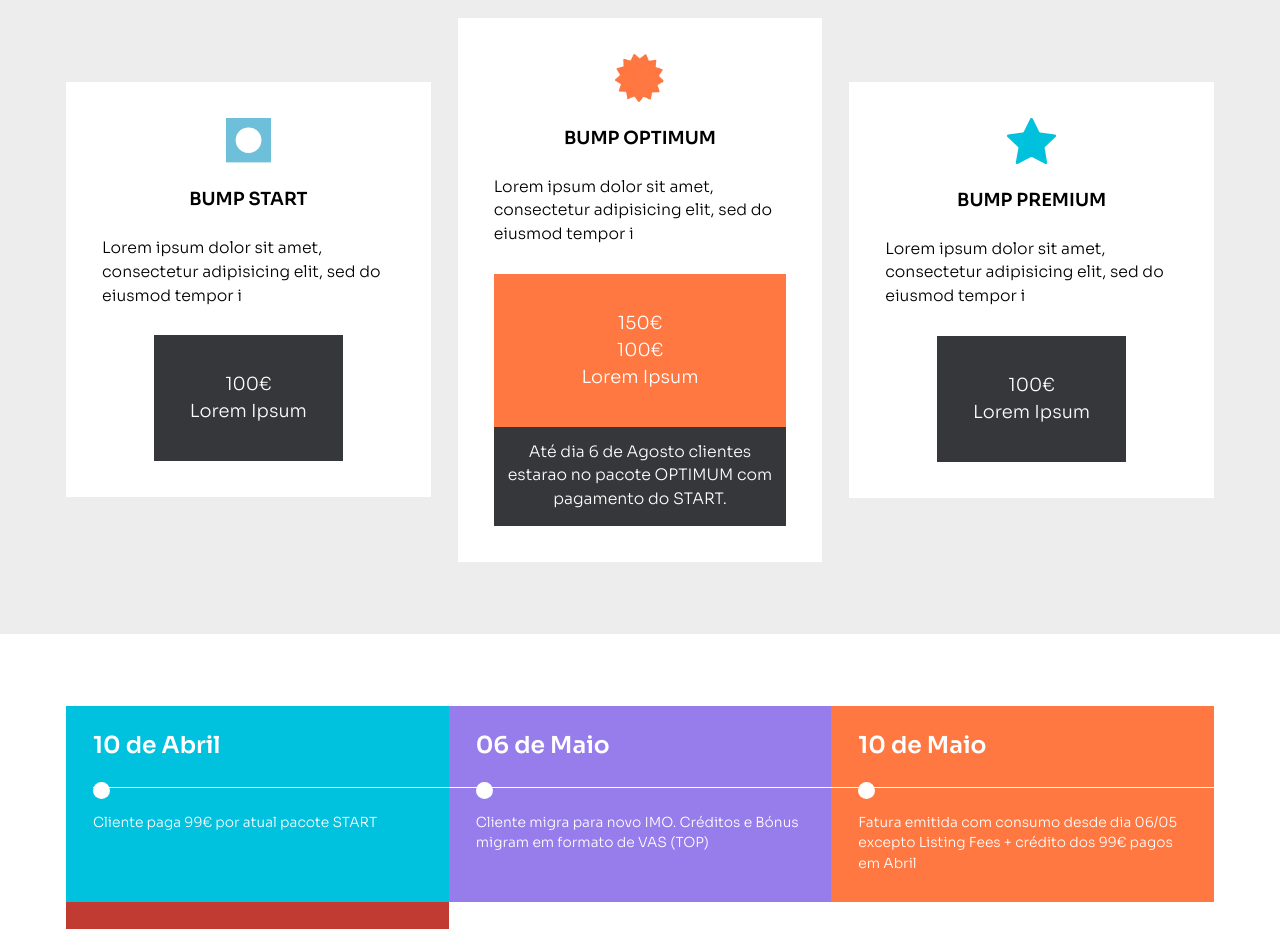
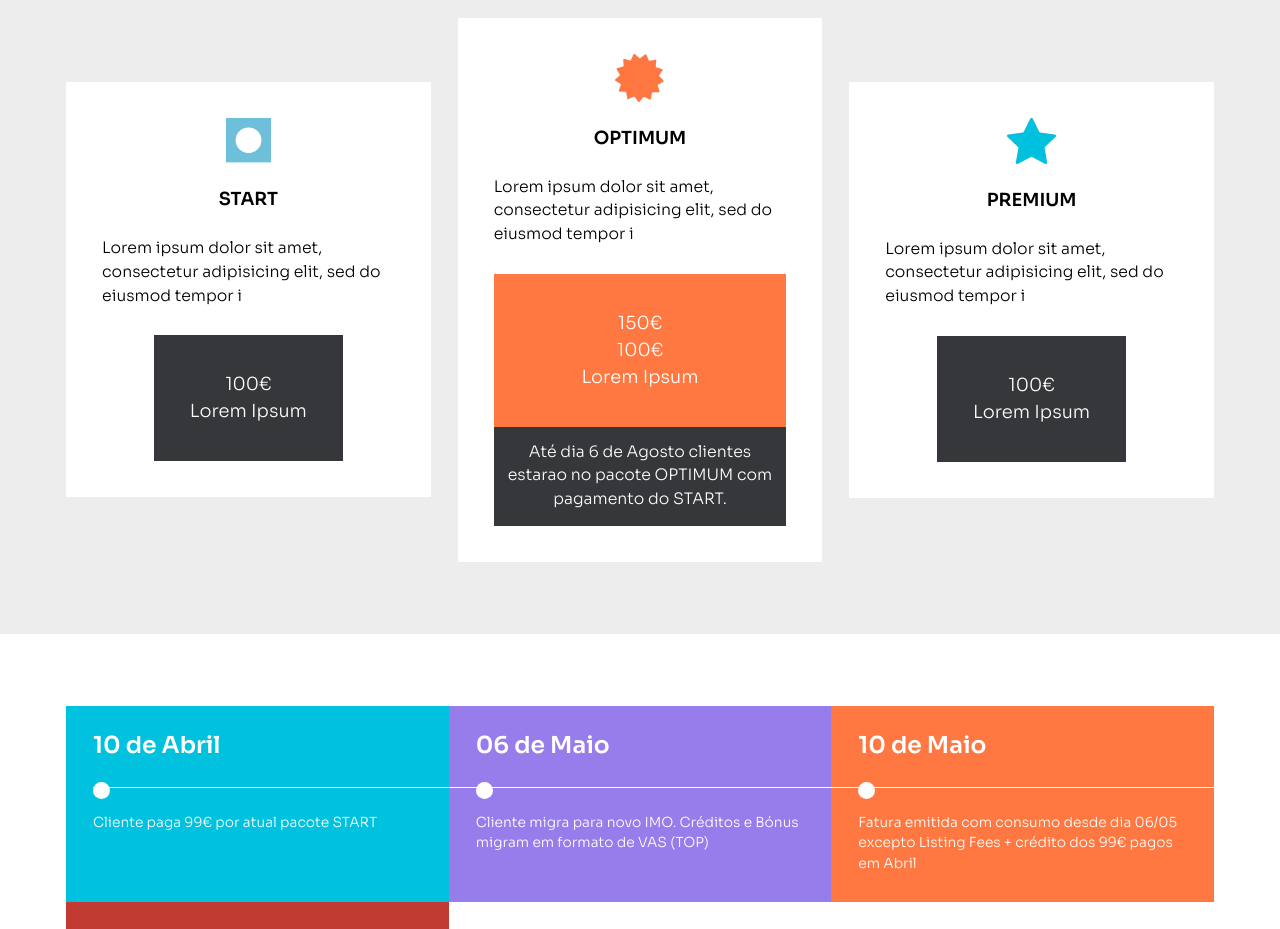
Before and after one commit to victor-sena/imo-demo1, a plain HTML site: page transicao.html in a window 1280 px wide. Shown: the part 1400-2329 px from the top of the page. Drawn offline with Linux system fonts and the light colour scheme.

Commit message:
Add changes to files

```diff
--- a/transicao.html
+++ b/transicao.html
@@ -62,7 +62,7 @@
                     <div class="upgrade grid grid-three-columns gap-m align-items:center">
                         <div class="box center h:max-content stack stack:m bg-light">
                             <img src="img/vector-1.webp" width="45px" height="45px" alt="">
-                            <h3 class="text-step-0 text-uppercase">Bump Start</h3>
+                            <h3 class="text-step-0 text-uppercase">Start</h3>
                             <p class="text-step--1">Lorem ipsum dolor sit amet, consectetur adipisicing elit, sed do eiusmod tempor i</p>
                             <div class="pb-l pi-l bg-dark color-light center">
                                 <p>100€</p>
@@ -71,7 +71,7 @@
                         </div>
                         <div class="box center stack stack:m bg-light">
                             <img src="img/vector-2.webp" width="49px" height="48px" alt="">
-                            <h3 class="text-step-0 text-uppercase">Bump Optimum</h3>
+                            <h3 class="text-step-0 text-uppercase">Optimum</h3>
                             <p class="text-step--1">Lorem ipsum dolor sit amet, consectetur adipisicing elit, sed do eiusmod tempor i</p>
                             <div class="bg-dark color-light">
                                 <div class="pb-l pi-l bg-orange color-light center">
@@ -84,7 +84,7 @@
                         </div>
                         <div class="box center h:max-content stack stack:m bg-light">
                             <img src="img/vector-4.webp" width="49px" height="46px" alt="">
-                            <h3 class="text-step-0 text-uppercase">Bump Premium</h3>
+                            <h3 class="text-step-0 text-uppercase">Premium</h3>
                             <p class="text-step--1">Lorem ipsum dolor sit amet, consectetur adipisicing elit, sed do eiusmod tempor i</p>
                             <div class="pb-l pi-l bg-dark color-light center">
                                 <p>100€</p>
```
Also changed, not shown: index.html (+4 -2 lines), pre-para-pos-pago.html (+2 -1 lines).
